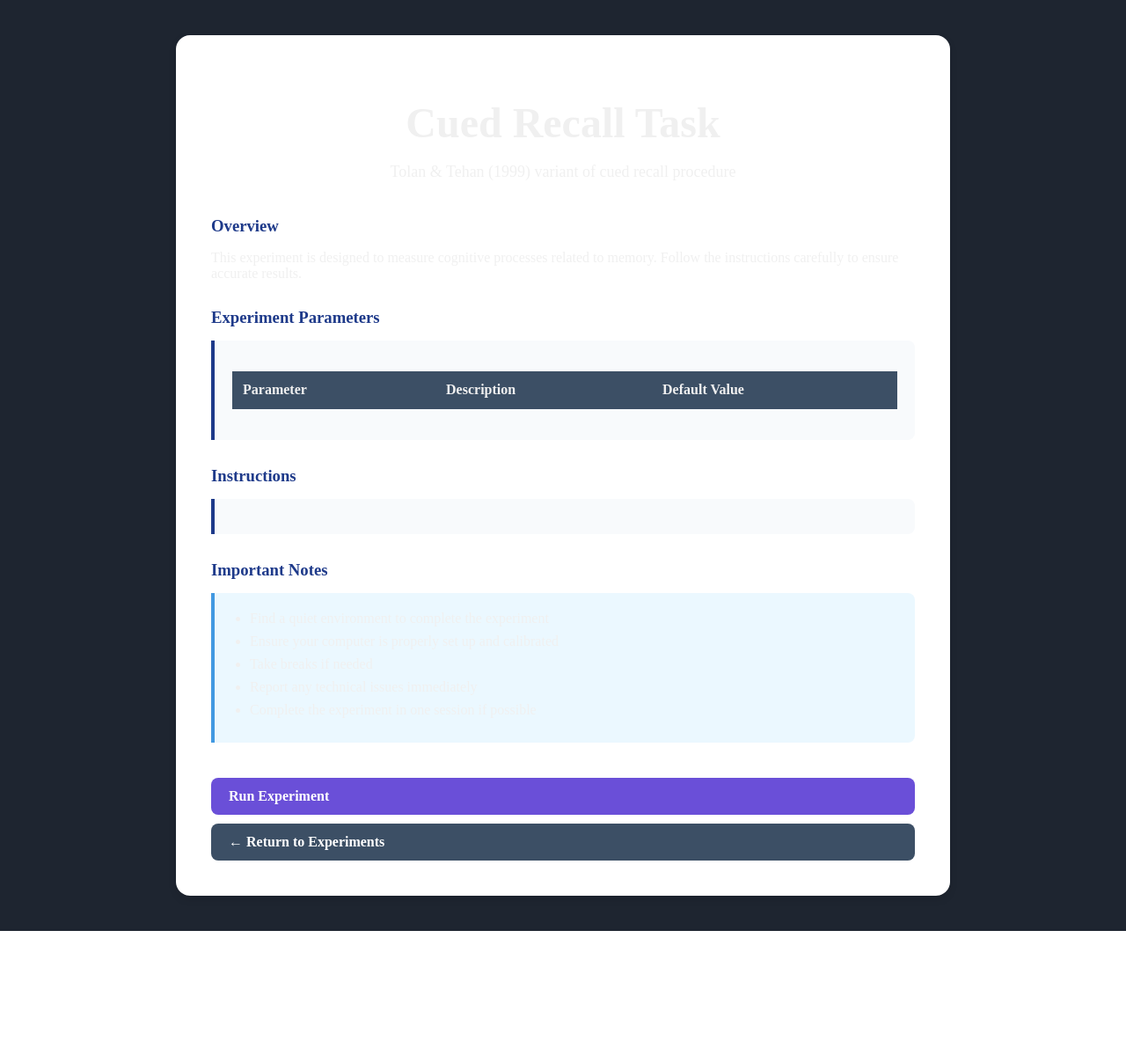
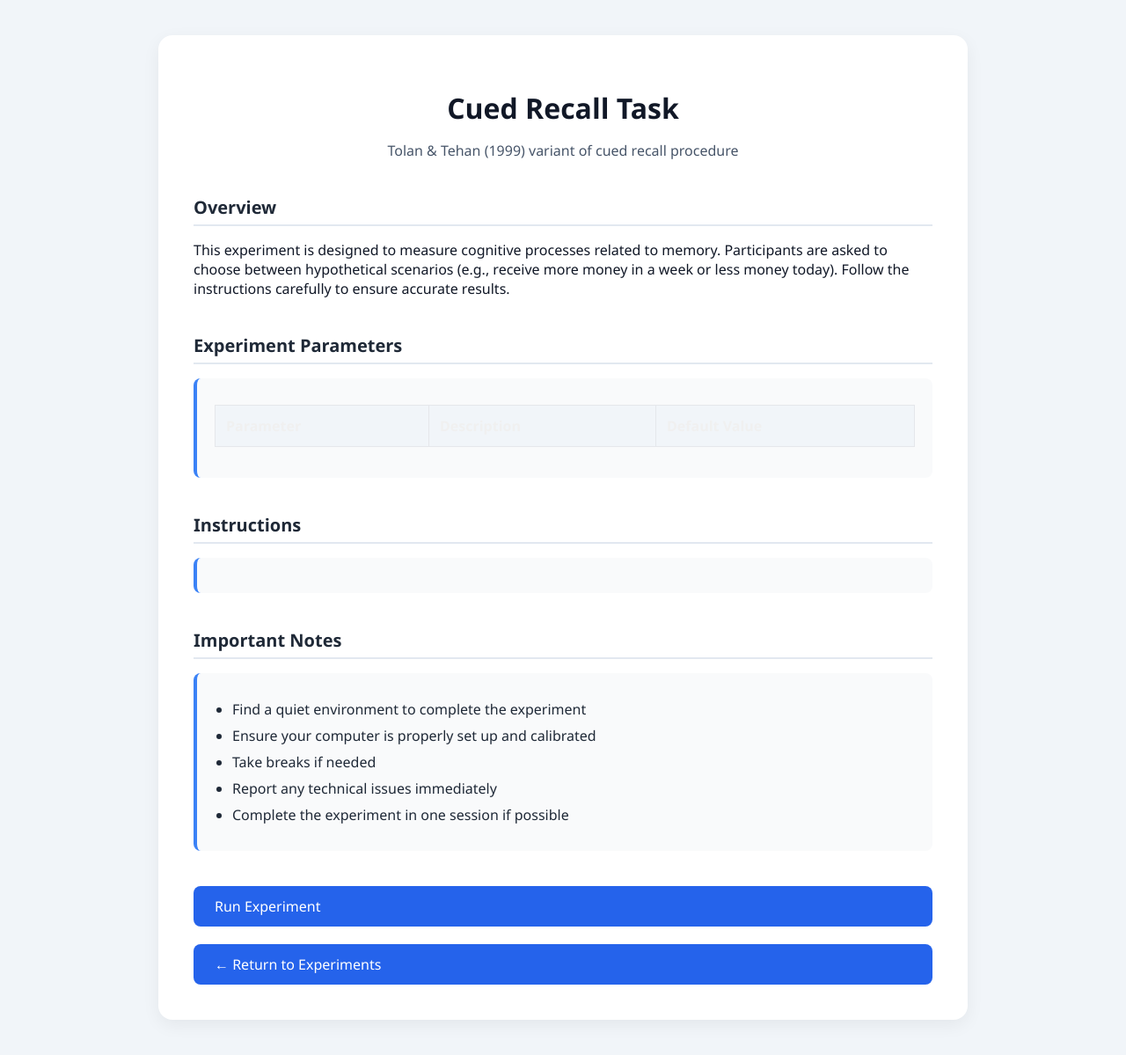
Before and after one commit to eshamir3/Psychopy-, a Flask app: a page that uses templates/manual.html in a window 1280 px wide. Shown: the whole page at 88% size. Before the commit the page ends 1058 px from the top, so only its background shows below. Run offline with Flask 3, Linux system fonts and the light colour scheme; lists and menus that the app fills with data are empty.

Commit message:
feat: upd manual styling

```diff
--- a/templates/manual.html
+++ b/templates/manual.html
@@ -5,13 +5,21 @@
     <title>{{ experiment.name }} - User Manual</title>
     <link rel="stylesheet" href="{{ url_for('static', filename='style.css') }}">
     <style>
+        body {
+            font-family: 'Segoe UI', sans-serif;
+            background-color: #f1f5f9;
+            color: #111827;
+            margin: 0;
+            padding: 0;
+        }
+
         .manual-container {
-            max-width: 800px;
+            max-width: 840px;
             margin: 40px auto;
             padding: 40px;
             background-color: white;
             border-radius: 16px;
-            box-shadow: 0 4px 10px rgba(0,0,0,0.1);
+            box-shadow: 0 6px 20px rgba(0, 0, 0, 0.06);
         }
 
         .manual-header {
@@ -19,40 +27,91 @@
             margin-bottom: 40px;
         }
 
+        .manual-header h1 {
+            font-size: 2rem;
+            margin-bottom: 0.25em;
+        }
+
+        .subtitle {
+            font-size: 1rem;
+            color: #475569;
+        }
+
         .manual-section {
-            margin-bottom: 30px;
+            margin-bottom: 40px;
         }
 
         .manual-section h3 {
-            color: #1e3a8a;
-            margin-bottom: 15px;
+            color: #1f2937;
+            font-size: 1.25rem;
+            margin-bottom: 16px;
+            border-bottom: 2px solid #e2e8f0;
+            padding-bottom: 6px;
         }
 
-        .key-points {
-            background-color: #f8fafc;
+        .key-points, .note {
+            background-color: #f9fafb;
             padding: 20px;
-            border-left: 4px solid #1e3a8a;
-            margin: 15px 0;
-            border-radius: 0 8px 8px 0;
-        }
-
-        .note {
-            background-color: #ebf8ff;
-            padding: 20px;
-            border-left: 4px solid #4299e1;
-            margin: 15px 0;
-            border-radius: 0 8px 8px 0;
+            border-left: 4px solid #3b82f6;
+            border-radius: 8px;
+            color: #1f2937;
         }
 
         ul {
-            margin: 0;
             padding-left: 20px;
+            margin: 10px 0;
         }
 
         li {
             margin-bottom: 8px;
         }
+
+        .parameter-table {
+            width: 100%;
+            border-collapse: collapse;
+            margin-top: 10px;
+        }
+
+        .parameter-table th,
+        .parameter-table td {
+            border: 1px solid #e5e7eb;
+            padding: 12px;
+            text-align: left;
+        }
+
+        .parameter-table th {
+            background-color: #f1f5f9;
+            font-weight: 600;
+        }
+
+        .parameter-table tr:hover {
+            background-color: #f9fafb;
+        }
+
+        .button-group {
+            display: flex;
+            justify-content: center;
+            gap: 20px;
+        }
+
+        .experiment-button,
+        .manual-button {
+            background-color: #2563eb;
+            color: white;
+            padding: 12px 24px;
+            border-radius: 8px;
+            text-decoration: none;
+            font-weight: 500;
+            transition: background-color 0.2s ease;
+        }
+
+        .experiment-button:hover,
+        .manual-button:hover {
+            background-color: #1d4ed8;
+        }
     </style>
+
+
 </head>
 <body>
     <div class="manual-container">
@@ -63,7 +122,7 @@
 
         <div class="manual-section">
             <h3>Overview</h3>
-            <p>This experiment is designed to measure cognitive processes related to {{ experiment.category.lower() }}. Follow the instructions carefully to ensure accurate results.</p>
+            <p>This experiment is designed to measure cognitive processes related to {{ experiment.category.lower() }}. Participants are asked to choose between hypothetical scenarios (e.g., receive more money in a week or less money today). Follow the instructions carefully to ensure accurate results.</p>
         </div>
 
         <div class="manual-section">
@@ -227,35 +158,18 @@
             <h3>Instructions</h3>
             <div class="key-points">
                 {% if experiment.name == 'Emotional Stroop Task' %}
+                <!-- Stroop Instructions -->
+                {% elif experiment.name == 'N-Back Task' %}
+                <!-- N-Back Instructions -->
+                {% elif experiment.name == 'Go/No-Go Task' %}
+                <!-- Go/No-Go Instructions -->
+                {% elif experiment.name == 'Value Choice' %}
                 <ul>
-                    <li>Words will appear in different colors (red, blue, green, yellow)</li>
-                    <li>Press the key that matches the COLOR of the word:
-                        <ul>
-                            <li>RED = R key</li>
-                            <li>BLUE = B key</li>
-                            <li>GREEN = G key</li>
-                            <li>YELLOW = Y key</li>
-                        </ul>
-                    </li>
-                    <li>Ignore what the word says - focus only on its color</li>
-                </ul>
-                {% elif experiment.name == 'N-Back Task' %}
-                <ul>
-                    <li>Letters will appear one at a time</li>
-                    <li>Press SPACE when the current letter matches the one from N items back</li>
-                    <li>For example, in 2-back:
-                        <ul>
-                            <li>If you see: A → B → A</li>
-                            <li>Press SPACE when the second A appears</li>
-                        </ul>
-                    </li>
-                </ul>
-                {% elif experiment.name == 'Go/No-Go Task' %}
-                <ul>
-                    <li>Letters will appear one at a time</li>
-                    <li>Press SPACE for target letters (e.g., X)</li>
-                    <li>Do NOT press any key for non-target letters</li>
-                    <li>Respond as quickly as possible while maintaining accuracy</li>
+                    <li>You will see two value-based options displayed as cards</li>
+                    <li>Click on the card that represents your preferred option</li>
+                    <li>Each choice must be made within the set time limit</li>
+                    <li>Feedback will show your choice after each trial</li>
+                    <li>There are no right or wrong answers – choose what feels right</li>
                 </ul>
                 {% endif %}
             </div>
```
Also changed, not shown: other parts of templates/manual.html (+12 -140 lines).
